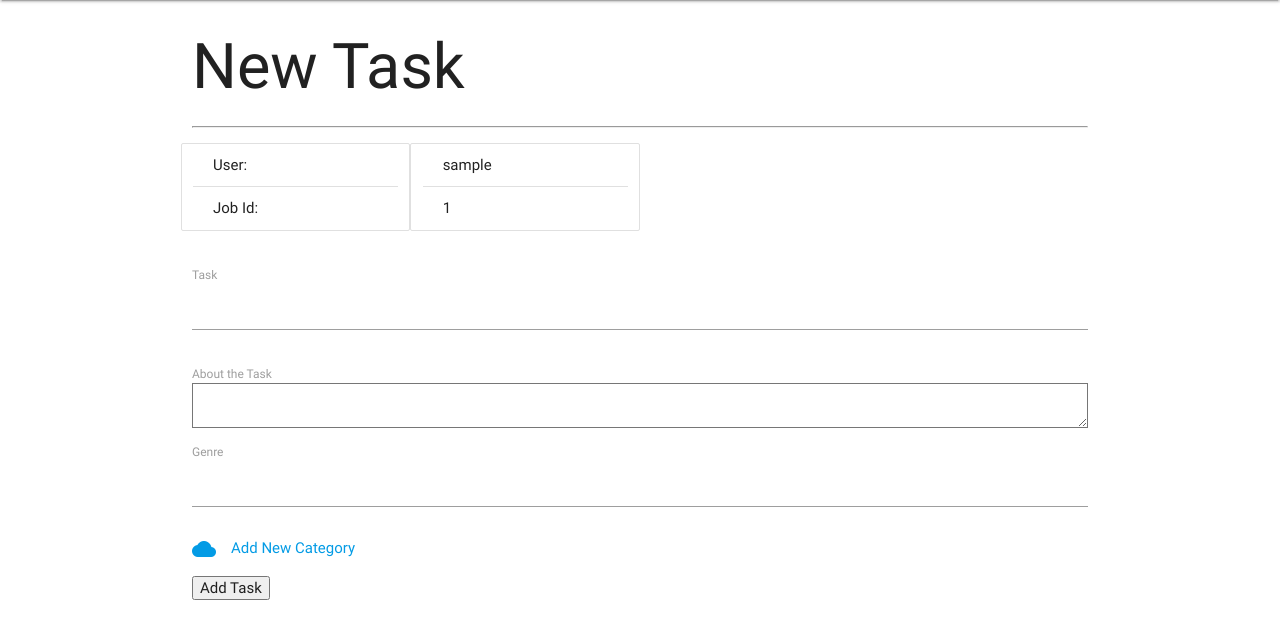
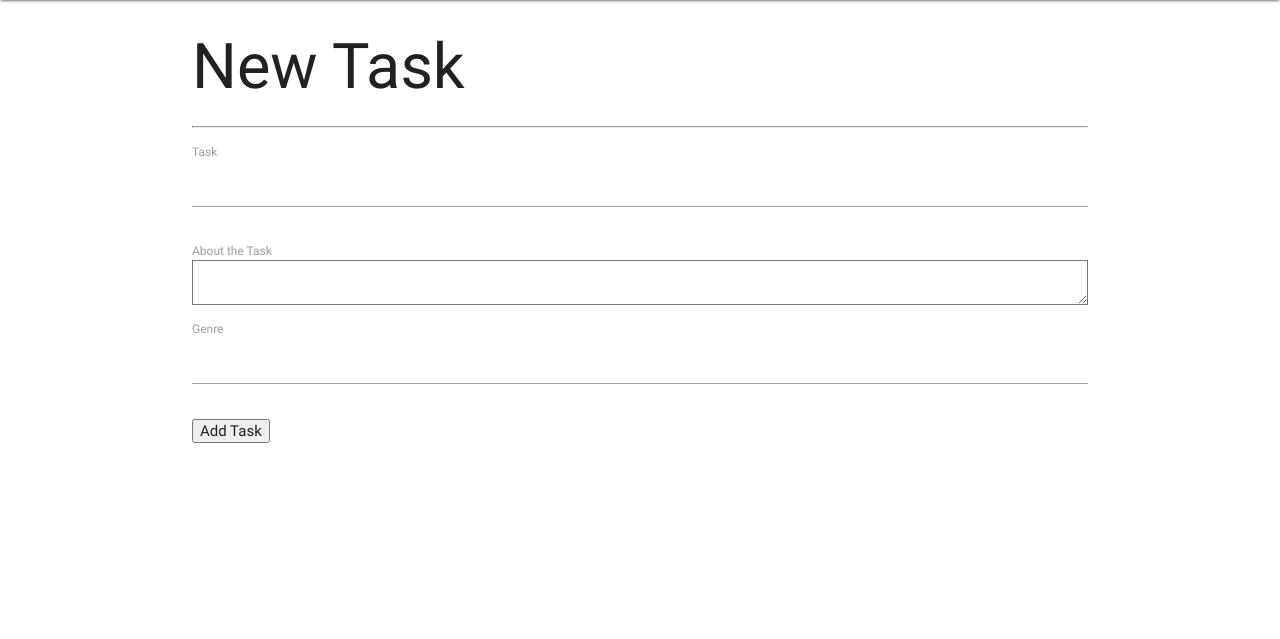
Before and after one commit to bglynch/project-tracker-flask, a Flask app: a page that uses app/templates/forms/add_task.html in a window 1280 px wide. Shown: the part 64-703 px from the top of the page. Run offline with Flask 2, Linux system fonts and the light colour scheme; the visitor is signed in with stand-in values (Sample User, id 1); data comes from the database, SQL or seed files in the repository; both versions use the stored data as it was before the commit; some libraries are stand-ins or nearby versions.

Commit message:
Revert "created task-category model, added ability to add task categories"
This reverts commit f8ba02893beefb5bd951969021c36e4da27ce370.

```diff
--- a/app/forms.py
+++ b/app/forms.py
@@ -34,11 +34,6 @@ class ProjectForm(FlaskForm):
     client = StringField('Client', validators=[DataRequired(), Length(min=1, max=139)])
     submit = SubmitField('Create Project')
 
-
-class TaskCatForm(FlaskForm):
-    category = StringField('New Category', validators=[DataRequired(), Length(min=1, max=139)])
-    submit = SubmitField('Add Category')
-
 class TaskForm(FlaskForm):
     title = StringField('Task', validators=[DataRequired(), Length(min=1, max=139)])
     description = TextAreaField('About the Task', validators=[Length(min=1, max=139)])
--- a/app/models.py
+++ b/app/models.py
@@ -9,7 +9,6 @@ class User(UserMixin, db.Model):
     email           = db.Column(db.String(120), index=True, unique=True)
     password_hash   = db.Column(db.String(128))
     projects        = db.relationship('Project', backref='user', lazy=True)
-    task_categories = db.relationship('Categories', backref='user', lazy=True)
 
     def __repr__(self):
         return '<User {}>'.format(self.username)
@@ -29,26 +28,15 @@ class Project(db.Model):
     id          = db.Column(db.Integer, primary_key=True)
     number      = db.Column(db.String(140))
     name        = db.Column(db.String(140))
+    timestamp   = db.Column(db.DateTime, index=True)
     value       = db.Column(db.Integer, nullable=False)
     completed   = db.Column(db.Boolean, default=False, nullable=False)
     client      = db.Column(db.String(140))
-    timestamp = db.Column(db.DateTime, index=True, default=datetime.utcnow)
     user_id     = db.Column(db.Integer, db.ForeignKey('user.id'),nullable=False)
-    tasks       = db.relationship('Task', backref='project', lazy=True)
+    tasks       = db.relationship('Task', backref='task', lazy=True)
 
     def __repr__(self):
         return '<Project {}>'.format(self.name)
-
-class Categories(db.Model):
-    id           = db.Column(db.Integer, primary_key=True)
-    category     = db.Column(db.String(50))
-    user_id      = db.Column(db.Integer, db.ForeignKey('user.id'),nullable=False)
-    task_category = db.relationship('Task', backref='task', lazy=True)
-
-
-    def __repr__(self):
-        return '<Categories {}>'.format(self.name)
-
 
 class Task(db.Model):
     id           = db.Column(db.Integer, primary_key=True)
@@ -57,7 +45,6 @@ class Task(db.Model):
     genre        = db.Column(db.String(50))
     completed    = db.Column(db.Boolean, default=False, nullable=False)
     project_id   = db.Column(db.Integer, db.ForeignKey('project.id'),nullable=False)
-    category_id  = db.Column(db.Integer, db.ForeignKey('categories.id'))
 
     def __repr__(self):
         return '<Task {}>'.format(self.name)
--- a/app/routes.py
+++ b/app/routes.py
@@ -1,8 +1,8 @@
 from app import app, db
 from flask import render_template, flash, redirect, url_for, request
-from .forms import LoginForm, RegistrationForm, ProjectForm, TaskForm, TaskCatForm
+from .forms import LoginForm, RegistrationForm, ProjectForm, TaskForm
 from flask_login import current_user, login_user, logout_user, login_required
-from .models import User, Project, Task, Categories
+from .models import User, Project, Task
 from werkzeug.urls import url_parse
 
 # ------------------------------------------------------- HOME
@@ -67,6 +67,7 @@ def user(username):
 @app.route('/<username>/add_project', methods=['GET', 'POST'])
 @login_required
 def add_project(username):
+    # user = User.query.filter_by(username=username).first_or_404()
     form = ProjectForm()
     if form.validate_on_submit():
         project = Project(
@@ -83,7 +84,7 @@ def add_project(username):
     return render_template('forms/add_project.html', form=form)
 
 
-# ------------------------------------------------------- PROJECT PAGE
+# ------------------------------------------------------- SINGLE PROJECTS
 @app.route('/<username>/<projectno>')
 @login_required
 def view_project(username, projectno):
@@ -92,7 +93,7 @@ def view_project(username, projectno):
     return render_template('project_page.html', tasks=tasks, job=job)
 
 
-# ------------------------------------------------------- ADD PROJECT TASK
+
 @app.route('/<username>/<projectno>/add_task', methods=['GET', 'POST'])
 @login_required
 def add_task(username, projectno):
@@ -108,22 +109,4 @@ def add_task(username, projectno):
         db.session.commit()
         flash('Congratulations, you created a Task')
         return redirect(url_for('view_project',  username=username, projectno=projectno))
-    return render_template('forms/add_task.html', form=form, projectno=projectno)
-
-
-# ------------------------------------------------------- NEW TASK CATEGORY
-@app.route('/<username>/<projectno>/add_task_category', methods=['GET', 'POST'])
-@login_required
-def add_task_category(username, projectno):
-    form = TaskCatForm()
-    taskform = TaskForm()
-    if form.validate_on_submit():
-        category = Categories(
-            category=form.category.data,
-            user=current_user
-            )
-        db.session.add(category)
-        db.session.commit()
-        flash('New Task Category Added')
-        return redirect(url_for('add_task',form=taskform,  username=username, projectno=projectno))
-    return render_template('forms/add_task_category.html', form=form,  username=username, projectno=projectno)
+    return render_template('forms/add_task.html', form=form)
--- a/app/templates/forms/add_task.html
+++ b/app/templates/forms/add_task.html
@@ -3,18 +3,6 @@
 {% block content %}
     <h1>New Task</h1>
     <hr>
-<div class="row">
-    <ul class="collection col s3">
-        <li class="collection-item">User:</li>
-        <li class="collection-item">Job Id:</li>
-
-    </ul>
-    <ul class="collection col s3">
-        <li class="collection-item">{{current_user.username}}</li>
-        <li class="collection-item">{{projectno}}</li>
-    </ul>
-
-</div>
     <form action="" method="post">
         {{ form.hidden_tag() }}
         <p>
@@ -38,9 +26,6 @@
             <span style="color: red;">[{{ error }}]</span>
             {% endfor %}
         </p>
-        <a class="waves-effect waves-light btn-small" href="{{ url_for('add_task_category', username=current_user.username, projectno=projectno) }}">
-            <i class="material-icons left">cloud</i>Add New Category
-        </a>
         <p>{{ form.submit() }}</p>
     </form>
 
--- a/app/templates/project_page.html
+++ b/app/templates/project_page.html
@@ -15,7 +15,7 @@
 
 </div>
 <div class="row">
-    <a class="waves-effect waves-light btn-large grey darken-2" href="{{ url_for('add_task_category', username=current_user.username, projectno=job.id) }}">
+    <a class="waves-effect waves-light btn-large grey darken-2" href="{{ url_for('add_task', username=current_user.username, projectno=job.id) }}">
         <i class="material-icons right">add_circle_outline</i>add task
         </a>
 </div>
@@ -45,7 +45,7 @@
 
 <ul>
     {% for task in tasks %}
-    <li>{{ task.id }} {{ task.genre }} {{ task.title }}</li>
+    <li>{{ task.genre }} {{ task.title }}</li>
     <p>
         {% endfor %}
 </ul>
```
Also changed, not shown: app/templates/forms/add_task_category.html (deleted, +0 -19 lines), app.db.
